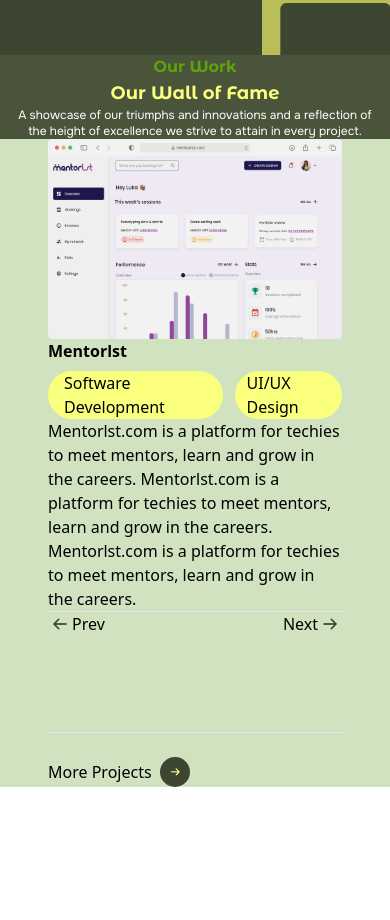
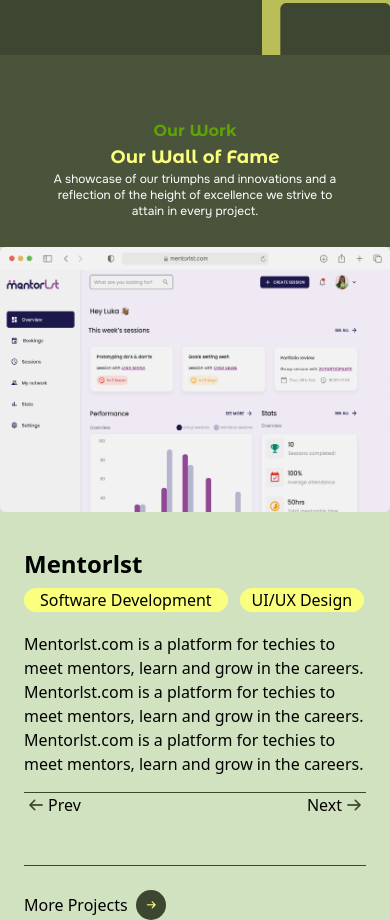
Before and after one commit to CatherineKiiru/In4lytics, a React (Vite) app: page / in a window 390 px wide. Shown: the part 4340-5260 px from the top of the page. Before the commit the page ends 5127 px from the top, so only its background shows below. Built offline with nearby package versions, Linux system fonts and the light colour scheme.

Commit message:
fix: styling updates

```diff
--- a/src/components/home/OurWork.jsx
+++ b/src/components/home/OurWork.jsx
@@ -2,11 +2,12 @@
 import landingPage from "/src/assets/landing.png";
 import greenArrow from "/src/assets/arrow-right.png";
 import yellowArrow from "/src/assets/arrow-right-yellow.png";
+import line from "/src/assets/line.png"
 
 const OurWork = () => {
   return (
     <section className="bg-[#49543A]">
-      <div className="mx-auto text-center px-4 lg:px-0 lg:pt-24 md:max-w-md">
+      <div className="mx-auto text-center px-4 lg:px-0 pt-16 lg:pt-24 max-w-xs md:max-w-md">
         <h1 className="text-[#60A308] md:text-xl font-montserrat font-bold">
           Our Work
         </h1>
@@ -20,13 +21,13 @@
       </div>
       <div className="bg-lightGreen lg:mt-16">
         {/* Project image */}
-        <div className="lg:flex px-12">
-          <div className=" lg:p-11">
+        <div className="lg:flex lg:px-12">
+          <div className="mt-7 lg:p-11">
             <img src={landingPage} className="" alt="mentorlst-landing-page" />
           </div>
           {/* Project description & carousel */}
-          <div className="lg:w-1/2 lg:mt-11">
-            <h1 className="md:text-4xl font-bold">Mentorlst</h1>
+          <div className="lg:w-1/2 px-6 md:px-0 mt-9 lg:mt-11">
+            <h1 className="text-2xl md:text-4xl font-bold">Mentorlst</h1>
             <div className="flex gap-3 mt-2">
               <span className="bg-lightYellow px-4 rounded-full">
                 Software Development
@@ -35,14 +36,14 @@
                 UI/UX Design
               </span>
             </div>
-            <p className="md:mt-5">
+            <p className="mt-5">
               Mentorlst.com is a platform for techies to meet mentors, learn and
               grow in the careers. Mentorlst.com is a platform for techies to
               meet mentors, learn and grow in the careers. Mentorlst.com is a
               platform for techies to meet mentors, learn and grow in the
               careers.{" "}
             </p>
-            <hr className="bg-oliveGreen md:mt-4" />
+            <img src={line} className="mt-4 w-full bg-oliveGreen h-[1px]" alt="horizontal-line" />
             <div className="flex justify-between md:mt-6">
               <button className="flex">
                 <img src={greenArrow} className="rotate-180" alt="" />
@@ -53,8 +54,8 @@
                 <img src={greenArrow} alt="" />
               </button>
             </div>
-            <div className="mt-24">
-              <hr className="bg-oliveGreen md:mt-4" />
+            <div className="mt-12 md:mt-24">
+              <img src={line} className="md:mt-4 w-full bg-oliveGreen h-[1px]" alt="horizontal-line" />
               <button className="flex items-center gap-2 mt-6">More Projects
                 <img src={yellowArrow} className="bg-oliveGreen rounded-full p-1" alt="yellow-arrow" />
               </button>
```
Also changed, not shown: src/assets/line.png (added).
